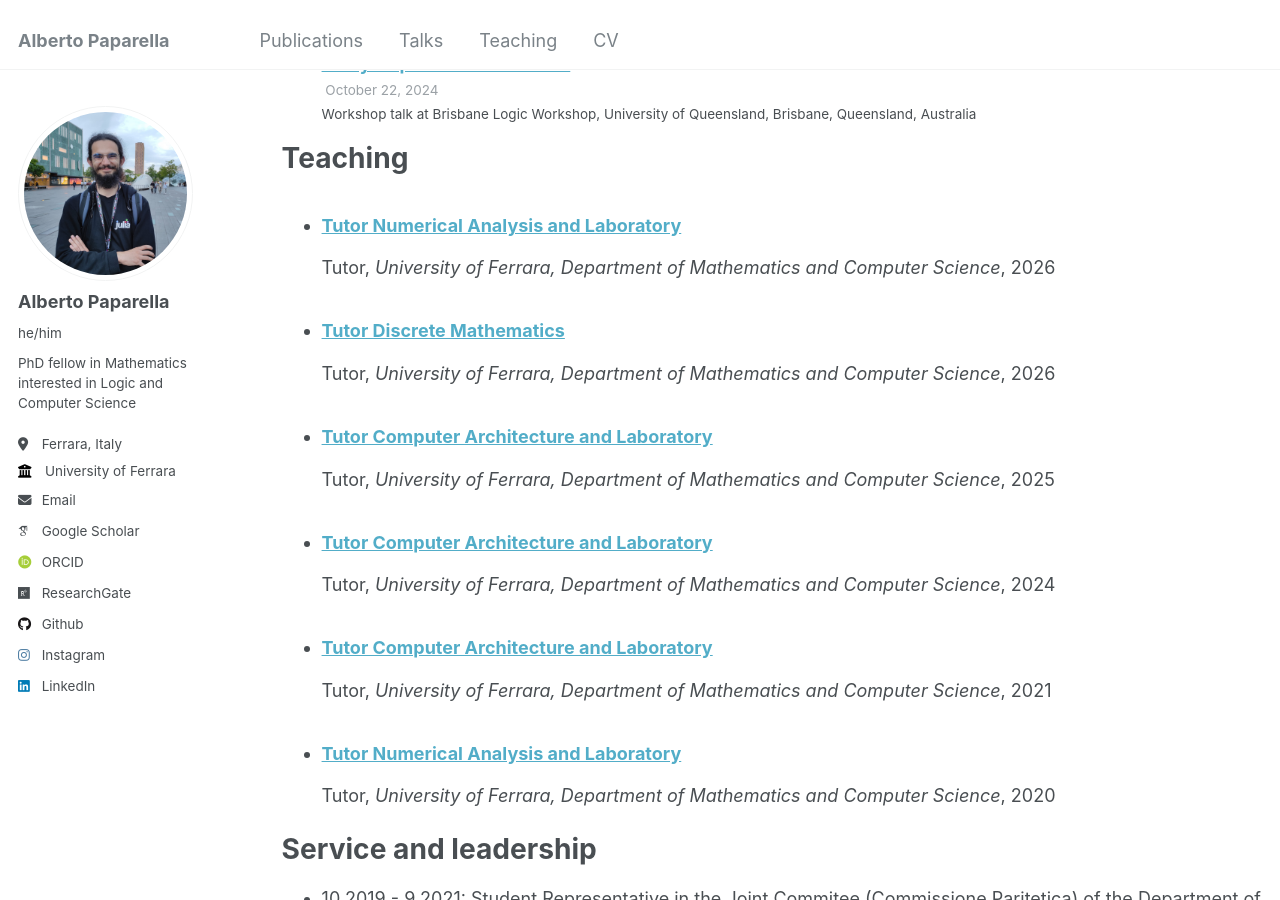
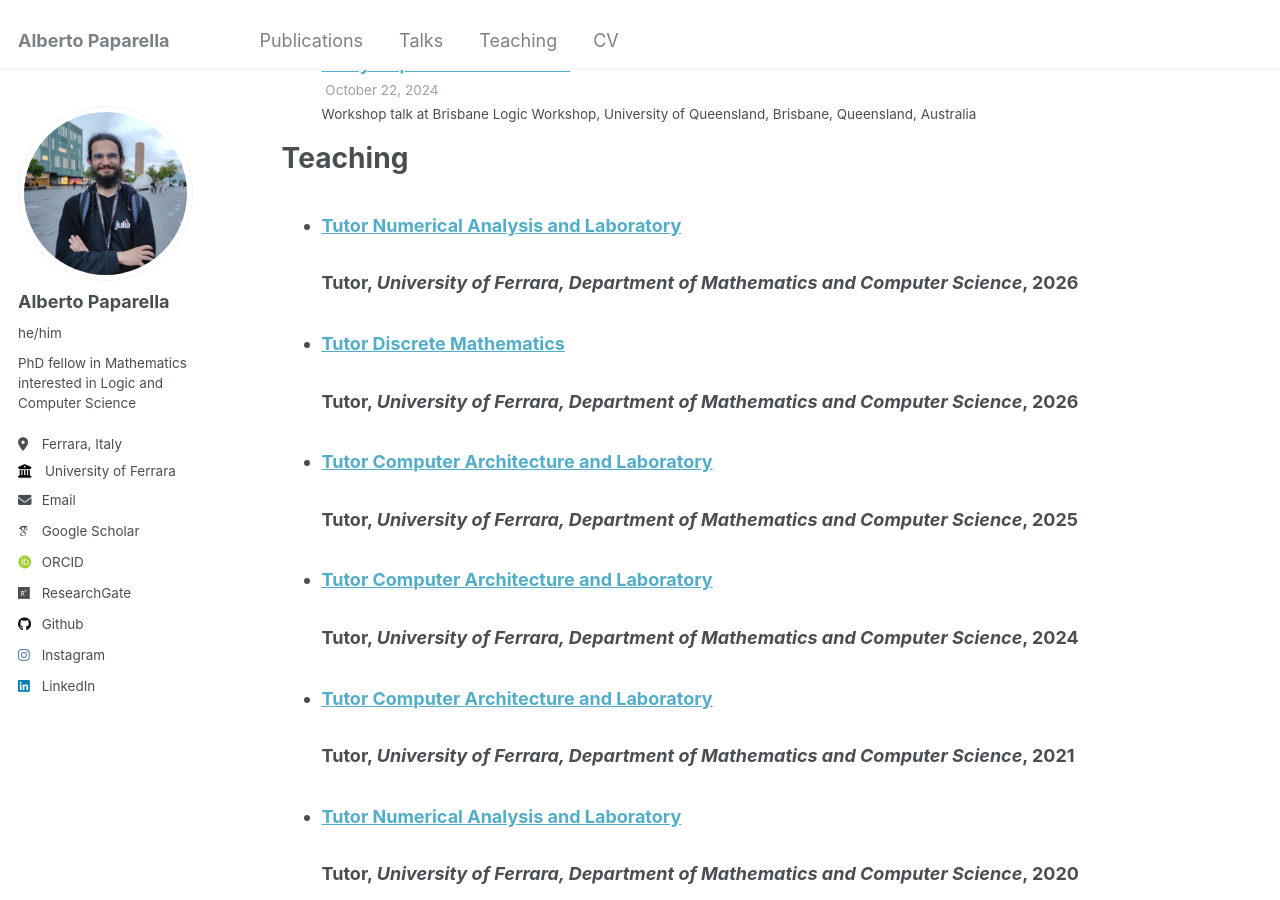
Before and after one commit to alberto-paparella/alberto-paparella.github.io, a Jekyll site: the page built from _pages/cv.md, in a window 1280 px wide and 900 px high, scrolled down 2463 px. Built offline with Jekyll 4.4.1, drawn with Linux system fonts in a browser that asks for light colours; some web fonts are replaced.

Commit message:
Changed from p to h3 for teaching description in year

```diff
--- a/_includes/archive-single-cv.html
+++ b/_includes/archive-single-cv.html
@@ -37,7 +37,7 @@
       <p class="page__meta"><i class="fa fa-clock-o" aria-hidden="true"></i> {% include read-time.html %}</p>
     {% endif %}
     {% if post.collection == 'teaching' %}
-      <p> {{ post.type }}, <i>{{ post.venue }}</i>, {{ post.date | default: "1900-01-01" | date: "%Y" }} </p>
+      <h3> {{ post.type }}, <i>{{ post.venue }}</i>, {{ post.date | default: "1900-01-01" | date: "%Y" }} </h3>
     {% endif %}
     {% if post.venue%}<p class="archive__item-excerpt" itemprop="description">{{ post.citation }}</p> {% endif %}
     </li>
```
